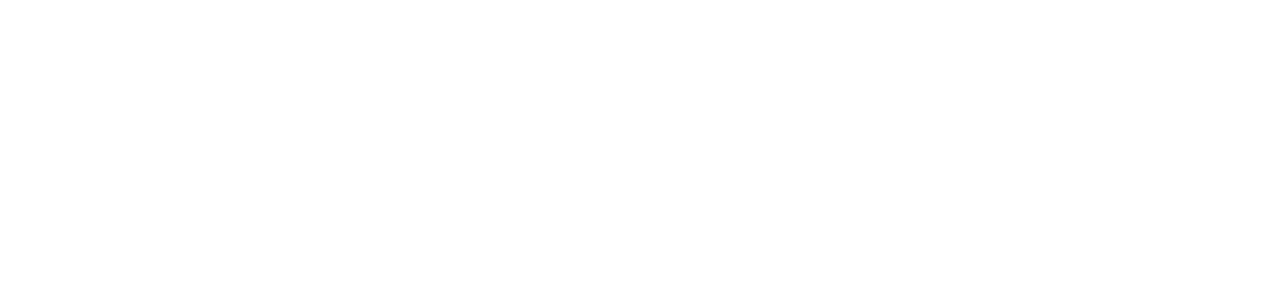
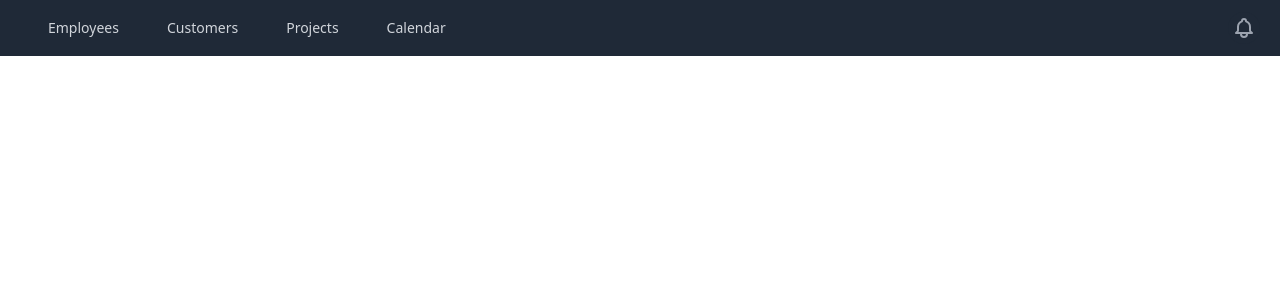
Before and after one commit to s4bino/react, a React (Create React App) app: page / in a window 1280 px wide. Before the commit this address had no page. Shown: the top 300 px of the page. Built offline with nearby package versions, Linux system fonts and the light colour scheme.

Commit message:
Aula 18 - NavLink

```diff
--- a/src/App.js
+++ b/src/App.js
@@ -1,15 +1,21 @@
-import './index';
+import './index.css';
+import Employee from './components/Employee';
+import { useState } from 'react';
+import { v4 as uuidv4 } from 'uuid';
+import AddEmployee from './components/AddEmployee';
+import EditEmployee from './components/EditEmployee';
 import Header from './components/Header';
 import Employees from './pages/Employees';
-import {BrowserRouter, Routes, Route} from 'react-router-dom';
+import { BrowserRouter, Routes, Route } from 'react-router-dom';
+
 
 function App() {
-
     return (
         <BrowserRouter>
             <Header>
                 <Routes>
-          <Route path='/Employees' element={<Employees />}/>
+                    <Route path="/employees" element={<Employees />} />
+
                 </Routes>
             </Header>
         </BrowserRouter>
--- a/src/components/Header.js
+++ b/src/components/Header.js
@@ -2,12 +2,13 @@
 import { Fragment } from 'react';
 import { Disclosure, Menu, Transition } from '@headlessui/react';
 import { BellIcon, MenuIcon, XIcon } from '@heroicons/react/outline';
+import { NavLink } from 'react-router-dom';
 
 const navigation = [
-    { name: 'Employees', href: '/Employees', current: true },
-    { name: 'Team', href: '#', current: false },
-    { name: 'Projects', href: '#', current: false },
-    { name: 'Calendar', href: '#', current: false },
+    { name: 'Employees', href: '/Employees' },
+    { name: 'Customers', href: '/Customers' },
+    { name: 'Projects', href: '/other' },
+    { name: 'Calendar', href: '/other2' },
 ];
 
 function classNames(...classes) {
@@ -43,24 +44,27 @@ export default function Header(props) {
                             <div className="flex-1 flex items-center justify-center sm:items-stretch sm:justify-start">
                                 <div className="hidden sm:block sm:ml-6">
                                     <div className="flex space-x-4">
+                                        {/*className={classNames(
+                                                    item.current
+                                                        ? 'no-underline '
+                                                        : 'no-underline',
+                                                    ''
+                                                )}*/}
                                         {navigation.map((item) => (
-                                            <a
+                                            <NavLink
                                                 key={item.name}
-                                                href={item.href}
-                                                className={classNames(
-                                                    item.current
-                                                        ? 'no-underline bg-gray-900 text-white'
-                                                        : 'no-underline text-gray-300 hover:bg-gray-700 hover:text-white',
-                                                    'px-3 py-2 rounded-md text-sm font-medium'
-                                                )}
-                                                aria-current={
-                                                    item.current
-                                                        ? 'page'
-                                                        : undefined
-                                                }
+                                                to={item.href}
+                                                className={({ isActive }) => {
+                                                    return (
+                                                        'px-3 py-2 rounded-md text-sm font-medium no-underline ' +
+                                                        (!isActive
+                                                            ? ' text-gray-300 hover:bg-gray-700 hover:text-white'
+                                                            : 'bg-gray-900 text-white')
+                                                    );
+                                                }}
                                             >
                                                 {item.name}
-                                            </a>
+                                            </NavLink>
                                         ))}
                                     </div>
                                 </div>
@@ -172,9 +176,9 @@ export default function Header(props) {
                             ))}
                         </div>
                     </Disclosure.Panel>
+                    {props.children}
                 </>
             )}
-        {props.children}
         </Disclosure>
     );
 }
--- a/src/pages/Employees.js
+++ b/src/pages/Employees.js
@@ -67,7 +67,6 @@ function Employees() {
   return (
     <div className="App bg-gray-300 min-h-screen">
 
-      <Header />
         {showEmnployees ? (
           <>
             {/* <input type='text'
```
Lines whose indentation alone changed are shown as unchanged.
